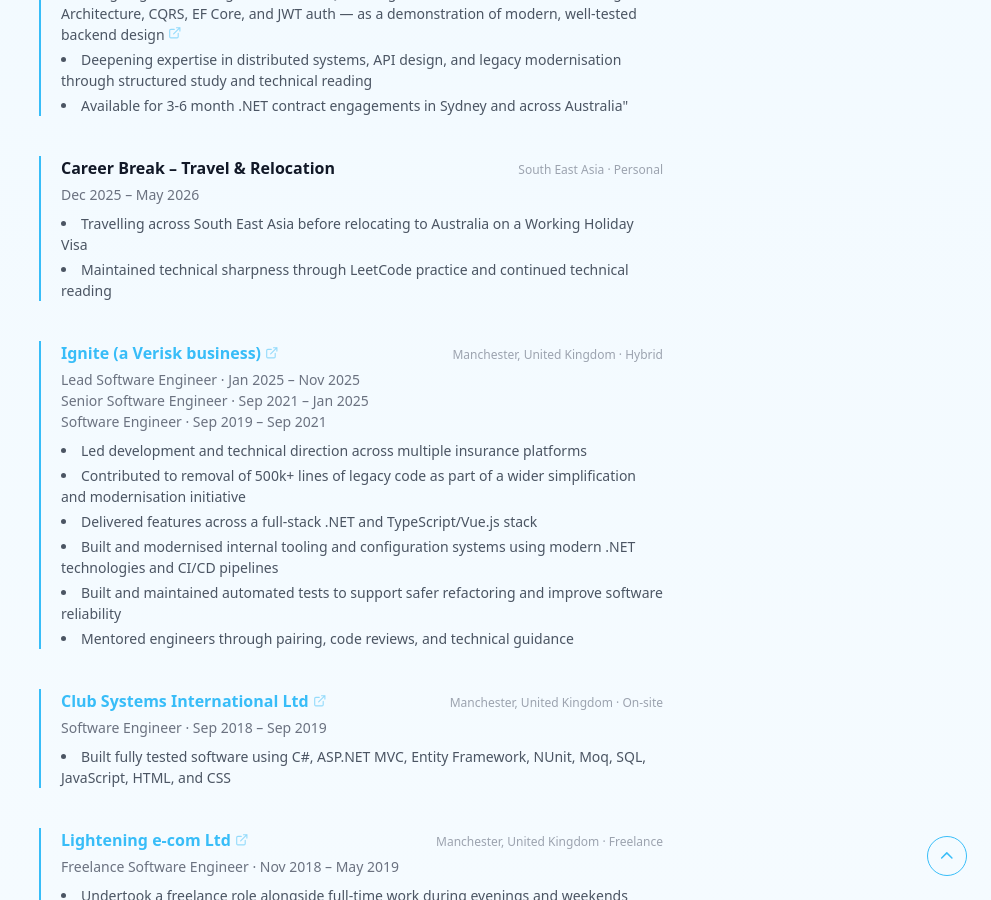
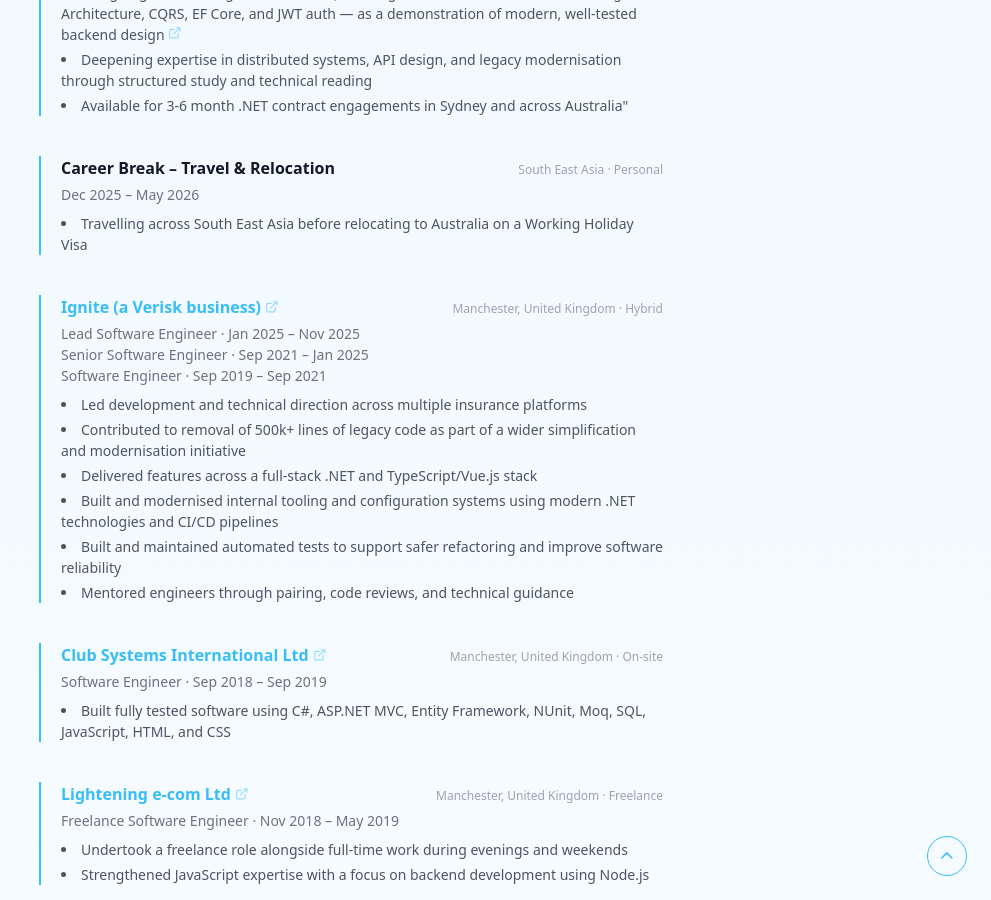
Before and after one commit to judss/judss.github.io, a Jekyll site: the page built from index.html, in a window 1280 px wide and 900 px high, scrolled down 1151 px. Shown: the whole window, without its empty margins (289-1280 px from the left). Built offline with Jekyll 4.4.1, drawn with Linux system fonts in a browser that asks for light colours; nearby versions of some CDN libraries.

Commit message:
removed a bullet on career break

```diff
--- a/index.html
+++ b/index.html
@@ -107,7 +107,6 @@ layout: default
         </div>
         <ul class="entry-bullets">
           <li>Travelling across South East Asia before relocating to Australia on a Working Holiday Visa</li>
-          <li>Maintained technical sharpness through LeetCode practice and continued technical reading</li>
         </ul>
       </div>
 
```
